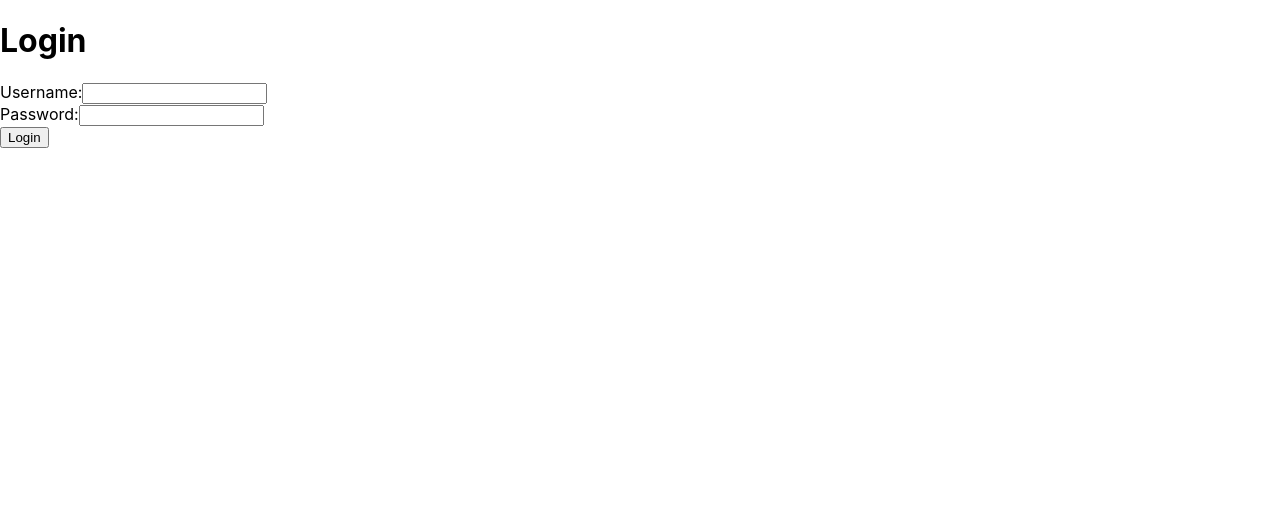
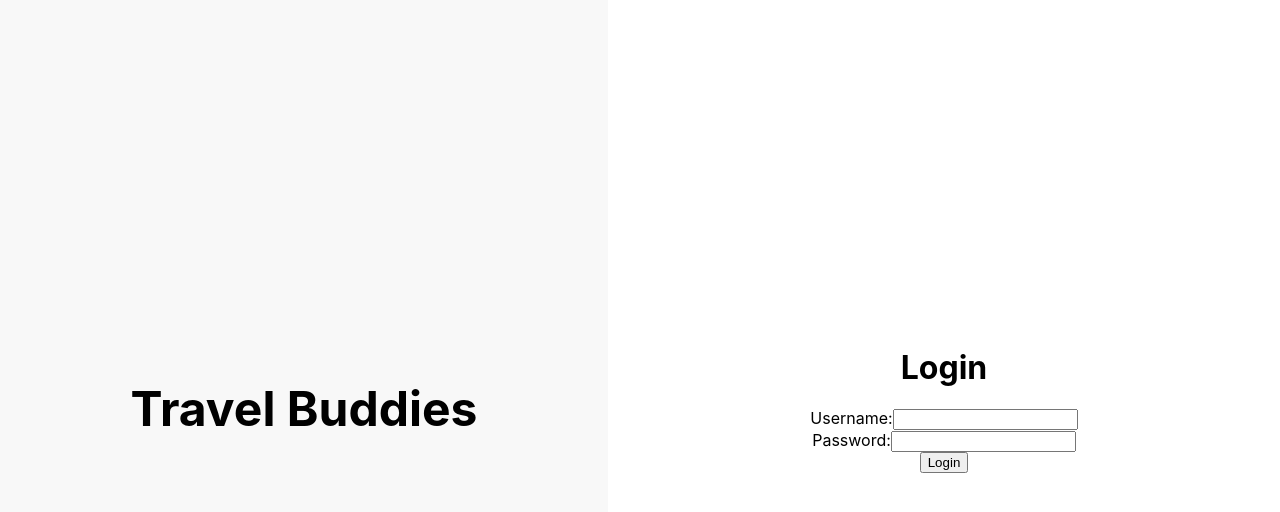
Before and after one commit to Howie315/TravelBuddies, a React (Create React App) app: page / in a window 1280 px wide. Shown: the top 512 px of the page. Built offline with nearby package versions, Linux system fonts and the light colour scheme.

Commit message:
added login form better

```diff
--- a/src/Components/Login.js
+++ b/src/Components/Login.js
@@ -1,5 +1,43 @@
 import React, { useState } from "react";
-// import { Redirect } from "react-router-dom";
+import styled from "styled-components";
+
+const LoginContainer = styled.div`
+	display: flex;
+	flex-direction: row;
+	height: 100vh;
+`;
+
+const LeftContainer = styled.div`
+	flex: 1;
+	display: flex;
+	flex-direction: column;
+	align-items: center;
+	justify-content: center;
+	background-color: #f8f8f8;
+`;
+
+const Title = styled.h1`
+	font-size: 3rem;
+	margin-bottom: 1rem;
+`;
+
+const LoginFormContainer = styled.div`
+	flex: 1;
+	display: flex;
+	flex-direction: column;
+	align-items: center;
+	justify-content: center;
+	padding: 2rem;
+`;
+
+const LoginForm = styled.form`
+	display: flex;
+	flex-direction: column;
+	align-items: center;
+	justify-content: center;
+	width: 100%;
+	max-width: 400px;
+`;
 
 const Login = () => {
 	const [username, setUsername] = useState("");
@@ -25,9 +63,13 @@ const Login = () => {
 	// }
 
 	return (
-		<div>
+		<LoginContainer>
+			<LeftContainer>
+				<Title>Travel Buddies</Title>
+			</LeftContainer>
+			<LoginFormContainer>
 				<h1>Login</h1>
-			<form onSubmit={handleLogin}>
+				<LoginForm onSubmit={handleLogin}>
 					<div>
 						<label htmlFor="username">Username:</label>
 						<input
@@ -47,8 +89,9 @@ const Login = () => {
 						/>
 					</div>
 					<button type="submit">Login</button>
-			</form>
-		</div>
+				</LoginForm>
+			</LoginFormContainer>
+		</LoginContainer>
 	);
 };
 
```
Lines whose indentation alone changed are shown as unchanged.
